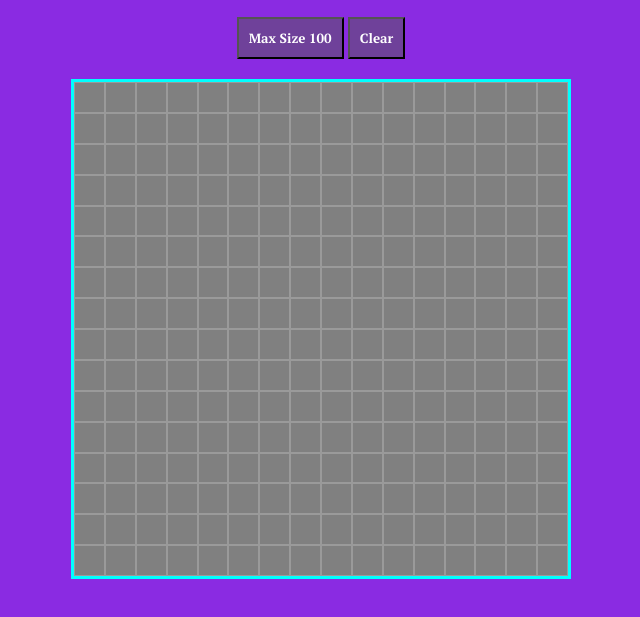
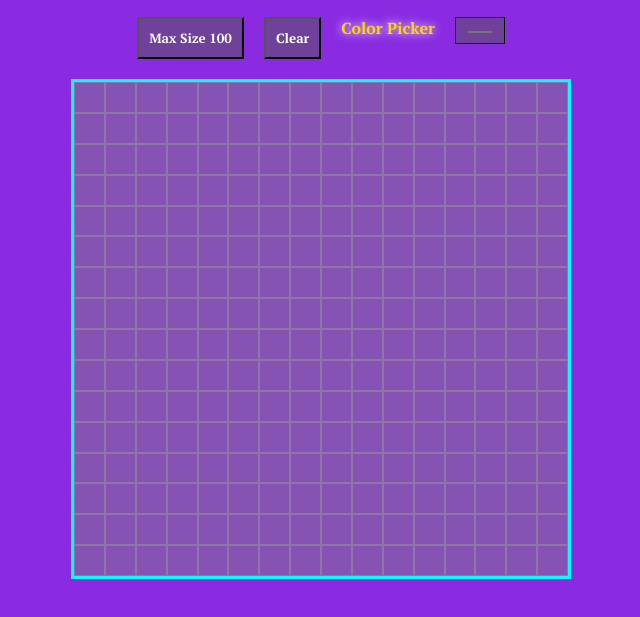
Before and after one commit to d0wnsider/etch-a-sketch, a plain HTML site: page index.html in a window 1280 px wide. Shown: the part 65-682 px from the top of the page, without its empty margins (319-959 px from the left). Drawn offline with Linux system fonts and the light colour scheme.

Commit message:
Added a color picker

```diff
--- a/etch-a-sketch.css
+++ b/etch-a-sketch.css
@@ -31,6 +31,11 @@ body {
     cursor: pointer;
 }
 
+.buttonContainer {
+    display: flex;
+    gap: 20px;
+}
+
 .container {
     width: 500px;
     height: 500px;
@@ -39,6 +44,6 @@ body {
 }
 
 .box {
-    background-color: grey;
-    border: .1px solid #9a9a9a;
+    background-color: rgba(128, 128, 128, 0.471);
+    border: .1px solid #9a9a9a7e;
 }
--- a/etch-a-sketch.js
+++ b/etch-a-sketch.js
@@ -1,6 +1,7 @@
 let gridSize = 16;
 const size = document.querySelector('#size');
 const clear = document.querySelector('#clear');
+let value = document.querySelector('#color').getAttribute('value');
 const container = document.querySelector('.container');
 
 gridCalculate = (gridSize) => {
@@ -21,7 +22,7 @@ squareColorHover = () => {
     const squareColor = document.querySelectorAll('.box');
     squareColor.forEach(item => {
         item.addEventListener('mouseenter',() => {
-            item.style.backgroundColor = 'black';
+            item.style.backgroundColor = value;
         });
     });
 }
@@ -43,7 +44,7 @@ size.addEventListener('click', () => {
     gridSize = enterGrid();
     removeGrid();
     gridCalculate(gridSize);
-    squareColorHover();
+    squareColorHover(color);
 });
 
 clear.addEventListener('click', () => {
@@ -52,6 +53,11 @@ clear.addEventListener('click', () => {
             item.style.backgroundColor = '';
     });
 });
+
+color.addEventListener('change', (e) => {
+    value = e.target.value;
+});
+
 // start
 gridCalculate(gridSize);
 squareColorHover();
--- a/index.html
+++ b/index.html
@@ -15,8 +15,10 @@
     <header class="header">
         <h1 class="h1">Etch-A-Sketch</h1>
         <div class="buttonContainer">
-            <button type="button" class="button" id="size">Max Size 100</button>
-            <button type="button" class="button" id="clear">Clear</button>
+            <button type="button" id="size" class="button">Max Size 100</button>
+            <button type="button" id="clear" class="button">Clear</button>
+            <label for="colorpicker">Color Picker</label>
+            <input type="color" id="color" class="button" value="#000000">
         </div>
     </header>
     <div class="container"></div>
```
Also changed, not shown: 1 other file.
